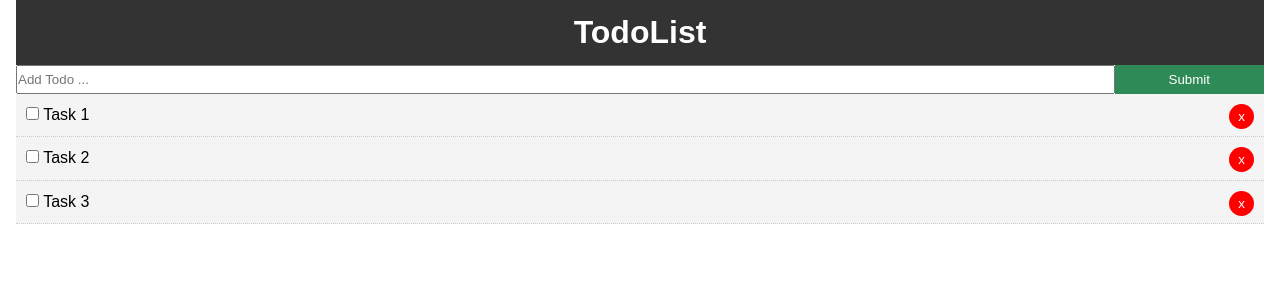
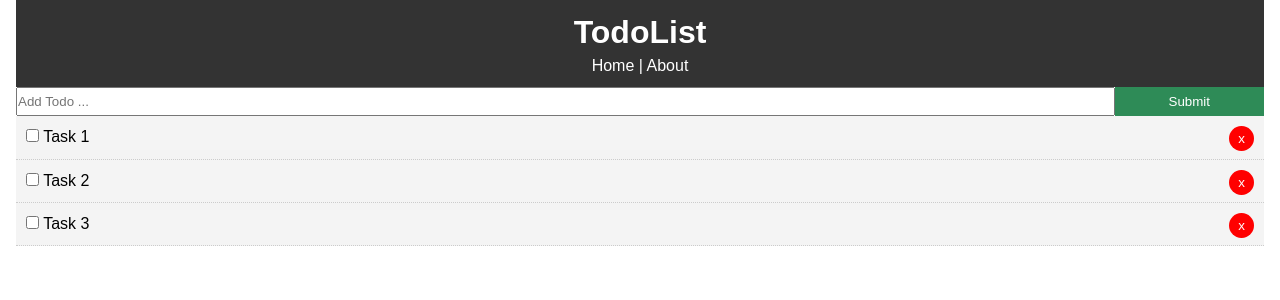
Before and after one commit to muhammadahad96/react-todolist-app, a React (Create React App) app: page / in a window 1280 px wide. Shown: the top 300 px of the page. Built offline with nearby package versions, Linux system fonts and the light colour scheme.

Commit message:
added react router links

```diff
--- a/src/components/layout/Header.js
+++ b/src/components/layout/Header.js
@@ -1,9 +1,12 @@
 import React from 'react';
+import { Link } from 'react-router-dom';
 
 function Header() {
   return (
     <header style={headerStyle}>
       <h1>TodoList</h1>
+      <Link style={linkStyle} to="/">Home</Link> |
+      <Link style={linkStyle} to="/about"> About</Link>
     </header>
   )
 }
@@ -15,4 +18,9 @@
   padding: "10px"
 }
 
+const linkStyle = {
+  color: "#fff",
+  textDecoration: "none"
+}
+
 export default Header;
```
